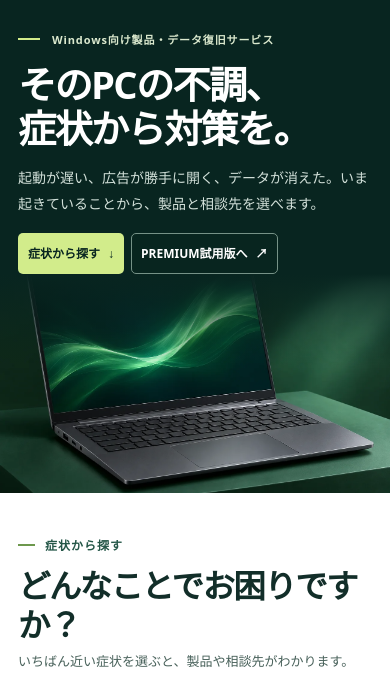
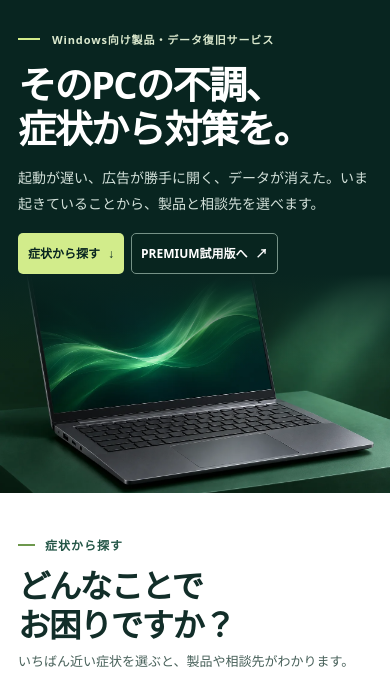
Before and after one commit to suzuki-commits/matsukaze-pc-care, a plain HTML site: page index.html in a window 390 px wide. Shown: the part 87-778 px from the top of the page. Drawn offline with Linux system fonts and the light colour scheme.

Commit message:
Improve mobile symptom heading and add MATSUKAZE tab icon

```diff
--- a/index.html
+++ b/index.html
@@ -7,6 +7,7 @@
   <meta name="theme-color" content="#092d29">
   <meta name="description" content="Windowsの動作の遅さ、迷惑なポップアップ、データ消失。MATSUKAZEの製品と相談窓口を、PCの症状から探せます。">
   <title>MATSUKAZE｜パソコンの症状から選ぶ製品・サービス</title>
+  <link rel="icon" href="favicon.ico" type="image/x-icon" sizes="16x16 32x32">
   <link rel="stylesheet" href="styles.css">
 </head>
 <body id="top">
@@ -43,7 +44,7 @@
     <section class="section symptoms" id="symptoms" aria-labelledby="symptoms-title">
       <div class="shell">
         <div class="section-head">
-          <div><p class="section-kicker">症状から探す</p><h2 id="symptoms-title">どんなことでお困りですか？</h2></div>
+          <div><p class="section-kicker">症状から探す</p><h2 id="symptoms-title"><span>どんなことで</span><wbr><span>お困りですか？</span></h2></div>
           <p>いちばん近い症状を選ぶと、製品や相談先がわかります。</p>
         </div>
         <div class="symptom-grid">
--- a/styles.css
+++ b/styles.css
@@ -66,6 +66,8 @@ img { display: block; max-width: 100%; }
 .section-kicker { display: flex; gap: 10px; align-items: center; margin-bottom: 10px; color: var(--green); font-size: 12px; font-weight: 800; letter-spacing: .085em; }
 .section-kicker::before { width: 17px; background: #6d984d; }
 .section h2 { font-size: clamp(30px, 3.2vw, 47px); font-weight: 800; letter-spacing: -.045em; line-height: 1.2; overflow-wrap: anywhere; }
+#symptoms-title { overflow-wrap: normal; }
+#symptoms-title span { white-space: nowrap; }
 .symptom-grid { display: grid; grid-template-columns: repeat(4, minmax(0, 1fr)); gap: 13px; }
 .symptom-card { display: flex; flex-direction: column; gap: 8px; min-width: 0; min-height: 201px; padding: 19px 20px 16px; border: 1px solid var(--line); border-radius: 6px; transition: background .16s, border-color .16s; }
 .symptom-card:hover { border-color: #70965c; background: #f5f9ed; }
```
Also changed, not shown: favicon.ico (added).
